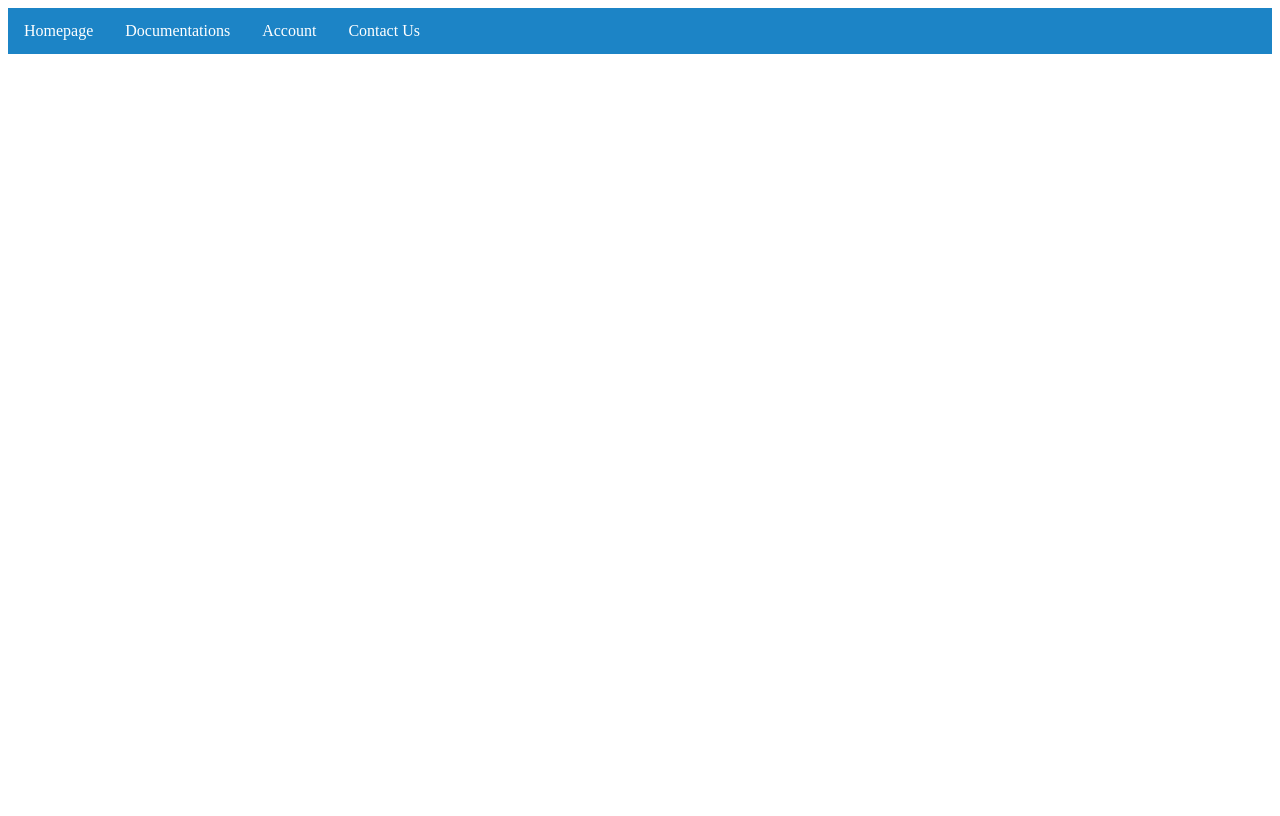
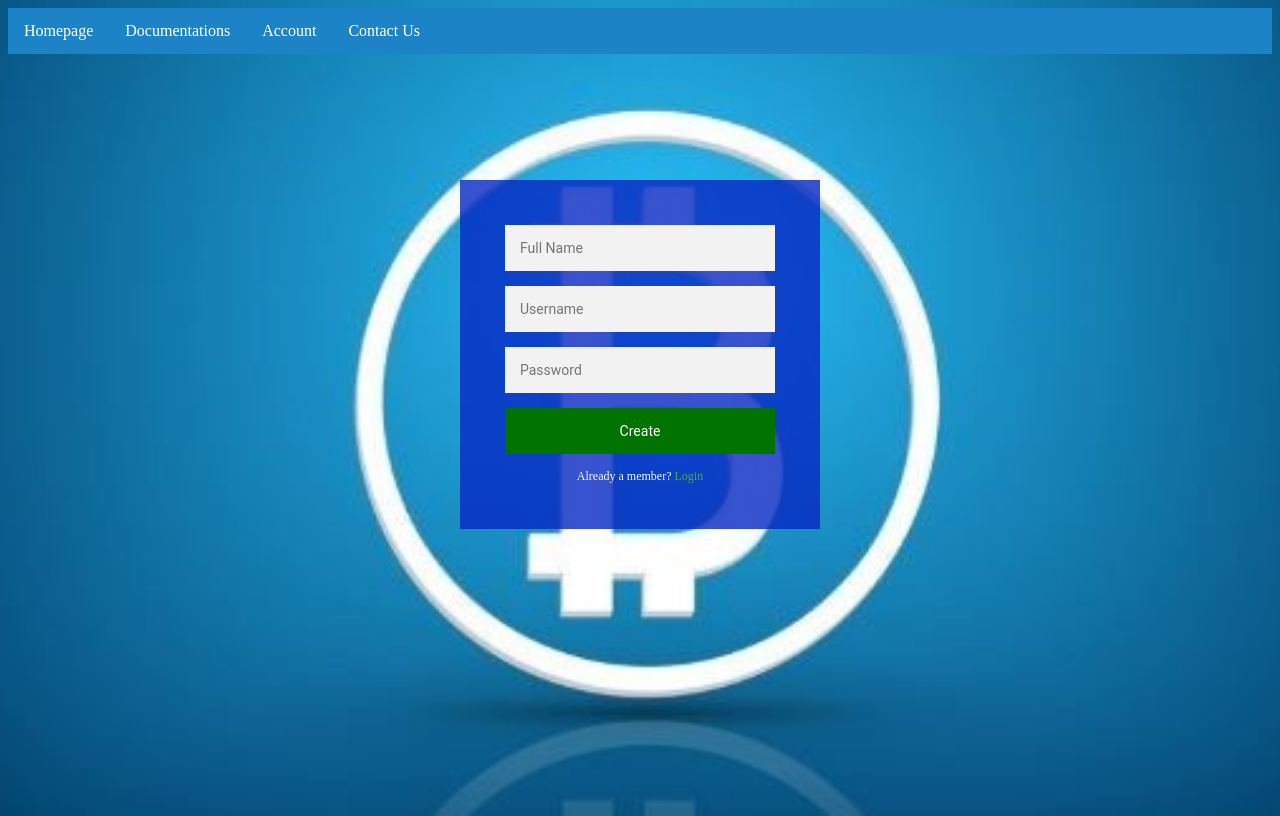
Before and after one commit to elusch21/GetBit, a plain HTML site: page SignUp.html in a window 1280 px wide. Drawn offline with Linux system fonts and the light colour scheme.

Commit message:
Forms
Added to login and signup page

```diff
--- a/SignUp.html
+++ b/SignUp.html
@@ -3,7 +3,16 @@
 <head>
     <meta name="viewport" content="width=device-width, initial-scale=1.0">
     <link rel="stylesheet" type="text/css" href="style.css">
-	<title>Login</title>
+	<style type="text/css">
+		body{
+	  		background-image: url(bitcoin_background.jpg);
+	  		z-index: 0;
+			height: 100vh;
+			background-size: cover;
+			background-position: center;
+		}
+	</style>
+	<title>Sign Up</title>
 </head>
 <body>
 <!--Standard Nav Bar -->
@@ -20,5 +29,17 @@
 		<a href="contact.html">Contact Us</a>
 	</div>
 
+	<div class="account-pages">
+	<div class="form">
+		<form class="register-form">
+		<input type="text" placeholder="Full Name"/>
+		<input type="text" placeholder="Username"/>
+		<input type="text" placeholder="Password"/>
+		<button>Create</button>
+		<p class="message"> Already a member? <a href="Login.html">Login</a> </p>
+		</form>
+	</div>
+	</div>
+
 </body>
 </html>
--- a/style.css
+++ b/style.css
@@ -65,3 +65,64 @@ div.nav a:hover:not(.current) {
 .dropdown:hover .dropdown-content {
   display: block;
 }
+
+/* LOGIN FORM RULES*/
+.account-pages{
+  width: 360px;
+  padding: 10% 0 0;
+  margin: auto;
+}
+
+.form{
+  position: relative;
+  z-index: 1;
+  background: rgba(7, 40, 195, 0.8);
+  max-width: 360px;
+  margin: 0 auto 100px;
+  padding: 45px;
+  text-align: center;
+}
+
+.form input{
+  font-family: "Roboto", sans-serif;
+  outline: 1;
+  background: #f2f2f2;
+  width: 100%;
+  border: 0;
+  margin: 0 0 15px;
+  padding: 15px;
+  box-sizing: border-box;
+  font-size: 14px;
+}
+
+.form button{
+  font-family: "Roboto", sans-serif;
+  text-transform: : uppercase;
+  outline: 0;
+  background: #007300;
+  width: 100%;
+  border: 0;
+  padding: 15px;
+  color: #ffffff;
+  font-size: 14px;
+  cursor: pointer;
+}
+
+.form button:hover, .form button:active{
+  background: #43a047;
+}
+
+.form .message a:hover, .form a:active{
+  color: #7fbf7f;
+}
+
+.form .message{
+  margin: 15px 0 0;
+  color: aliceblue;
+  font-size: 12px;
+}
+
+.form .message a{
+  color: #4ca64c;
+  text-decoration: none;
+}
```
Also changed, not shown: Login.html (+6 -0 lines), bitcoin_background.JPG (added).
